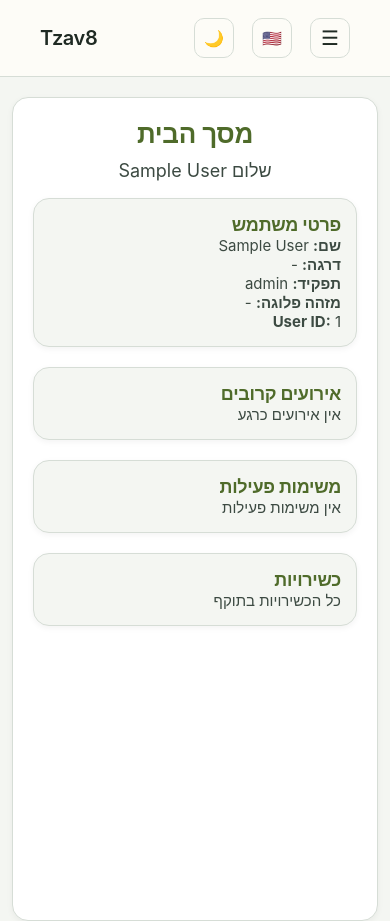
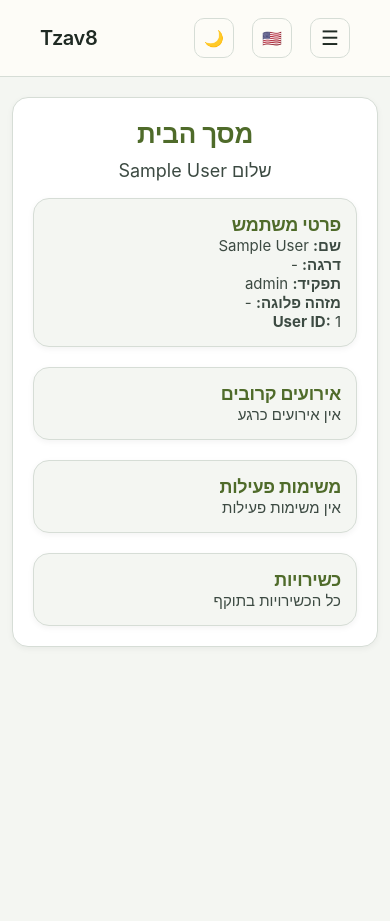
Before and after one commit to dorlevi7/tzav8, a React (Vite) app in the folder client/: page /home in a window 390 px wide. After the commit the page ends 844 px from the top, so only its background shows below. Built offline with nearby package versions, Linux system fonts and the light colour scheme; sample sign-in values are in the browser's storage.

Commit message:
Refactor global layout and add card grid system

```diff
--- a/client/src/styles/global.css
+++ b/client/src/styles/global.css
@@ -437,8 +437,6 @@ body.lang-switching #root {
     .page-container {
         margin-top: 20px;
         padding: 0 12px;
-        min-height: calc(100vh - 20px);
-        box-sizing: border-box;
     }
 
     .page-content {
```
